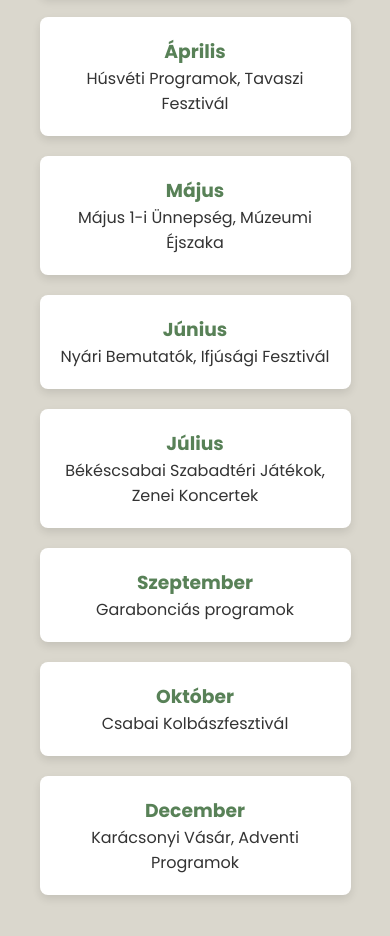
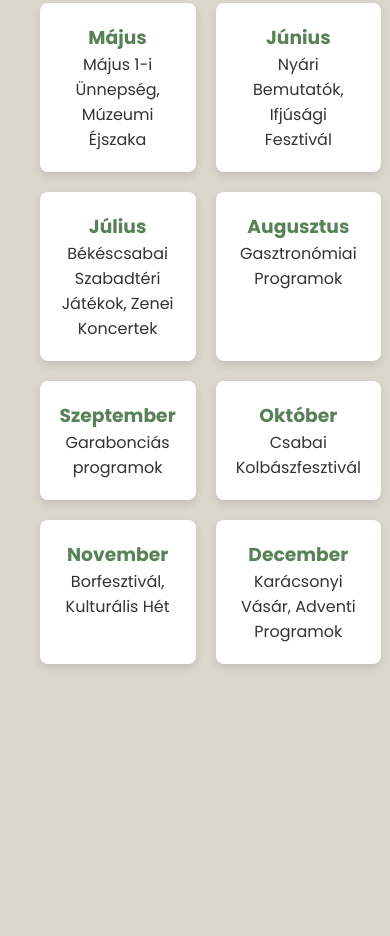
Before and after one commit to balintgergo00/bekescsaba, a plain HTML site: page rendezvenyek.html in a window 390 px wide. Shown: the part 4325-5261 px from the top of the page. After the commit the page ends 5089 px from the top, so only its background shows below. Drawn offline with Linux system fonts and the light colour scheme.

Commit message:
Add August and November events, update grid layout
Added new annual event sections for August and November in rendezvenyek.html. Updated the .annual-events grid layout in style.css to use 4 columns on desktop and 2 columns on tablets for improved responsiveness.

```diff
--- a/rendezvenyek.html
+++ b/rendezvenyek.html
@@ -144,6 +144,11 @@
             </div>
 
             <div class="annual-event animate-on-scroll">
+                <h3>Augusztus</h3>
+                <p>Gasztronómiai Programok</p>
+            </div>
+
+            <div class="annual-event animate-on-scroll">
                 <h3>Szeptember</h3>
                 <p>Garabonciás programok</p>
             </div>
@@ -151,6 +156,11 @@
             <div class="annual-event animate-on-scroll">
                 <h3>Október</h3>
                 <p>Csabai Kolbászfesztivál</p>
+            </div>
+
+            <div class="annual-event animate-on-scroll">
+                <h3>November</h3>
+                <p>Borfesztivál, Kulturális Hét</p>
             </div>
 
             <div class="annual-event animate-on-scroll">
--- a/style.css
+++ b/style.css
@@ -651,7 +651,7 @@ nav ul li a.active::after {
 /* Annual events */
 .annual-events {
     display: grid;
-    grid-template-columns: repeat(auto-fill, minmax(200px, 1fr));
+    grid-template-columns: repeat(4, 1fr);
     gap: 20px;
     max-width: 1200px;
     margin: 0 auto;
@@ -748,4 +748,8 @@ nav ul li a.active::after {
         justify-content: space-around;
         min-width: auto;
     }
+
+    .annual-events {
+        grid-template-columns: repeat(2, 1fr); /* tablet: 2 oszlop */
+    }
 }
```
